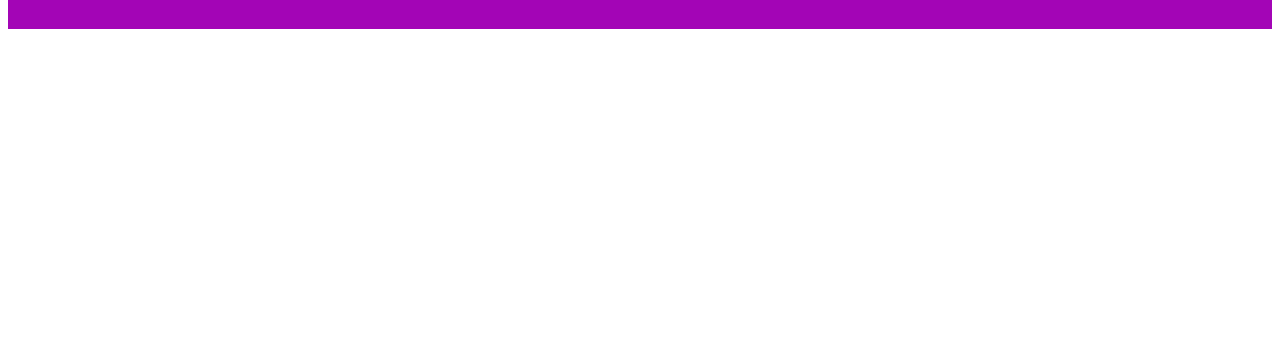
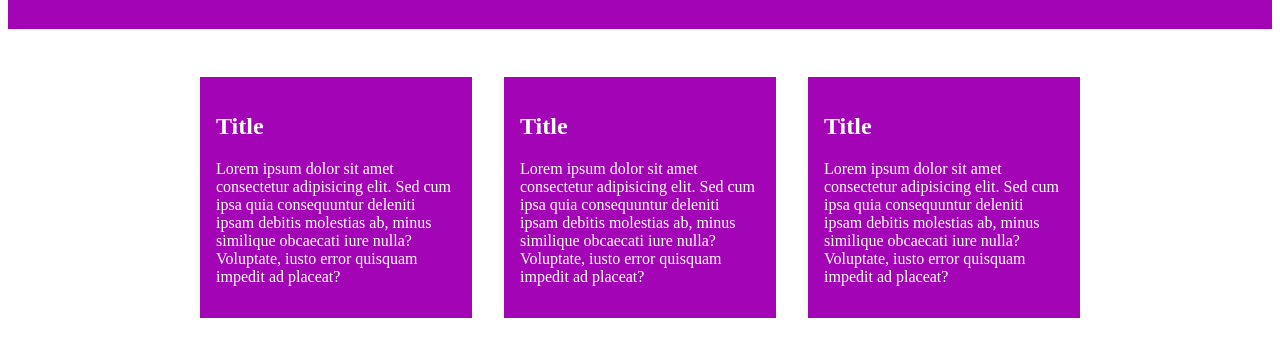
Before and after one commit to FlorianAutricque/wild_ex, a plain HTML site: page project_4/index.html in a window 1280 px wide. Shown: the part 61-418 px from the top of the page. Drawn offline with Linux system fonts and the light colour scheme.

Commit message:
p4 css grid

```diff
--- a/project_4/index.html
+++ b/project_4/index.html
@@ -9,12 +9,44 @@
 
   <body>
     <nav>
-      <div>Logo</div>
+      <div class="logo">Logo</div>
       <ul>
         <li><a href="#">Articles</a></li>
         <li><a href="#">About</a></li>
         <li><a href="#">Contact</a></li>
       </ul>
     </nav>
+
+    <div class="container_cards">
+      <div class="card">
+        <h2>Title</h2>
+        <p>
+          Lorem ipsum dolor sit amet consectetur adipisicing elit. Sed cum ipsa
+          quia consequuntur deleniti ipsam debitis molestias ab, minus similique
+          obcaecati iure nulla? Voluptate, iusto error quisquam impedit ad
+          placeat?
+        </p>
+      </div>
+
+      <div class="card">
+        <h2>Title</h2>
+        <p>
+          Lorem ipsum dolor sit amet consectetur adipisicing elit. Sed cum ipsa
+          quia consequuntur deleniti ipsam debitis molestias ab, minus similique
+          obcaecati iure nulla? Voluptate, iusto error quisquam impedit ad
+          placeat?
+        </p>
+      </div>
+
+      <div class="card">
+        <h2>Title</h2>
+        <p>
+          Lorem ipsum dolor sit amet consectetur adipisicing elit. Sed cum ipsa
+          quia consequuntur deleniti ipsam debitis molestias ab, minus similique
+          obcaecati iure nulla? Voluptate, iusto error quisquam impedit ad
+          placeat?
+        </p>
+      </div>
+    </div>
   </body>
 </html>
--- a/project_4/styles.css
+++ b/project_4/styles.css
@@ -1,4 +1,4 @@
-body {
+.logo {
   color: white;
 }
 
@@ -22,3 +22,18 @@ ul a {
   text-decoration: none;
   color: white;
 }
+
+.container_cards {
+  margin-top: 3rem;
+  display: flex;
+  justify-content: center;
+  gap: 2rem;
+}
+
+.card {
+  background-color: #a305b6;
+  color: white;
+
+  width: 15rem;
+  padding: 1rem;
+}
```
